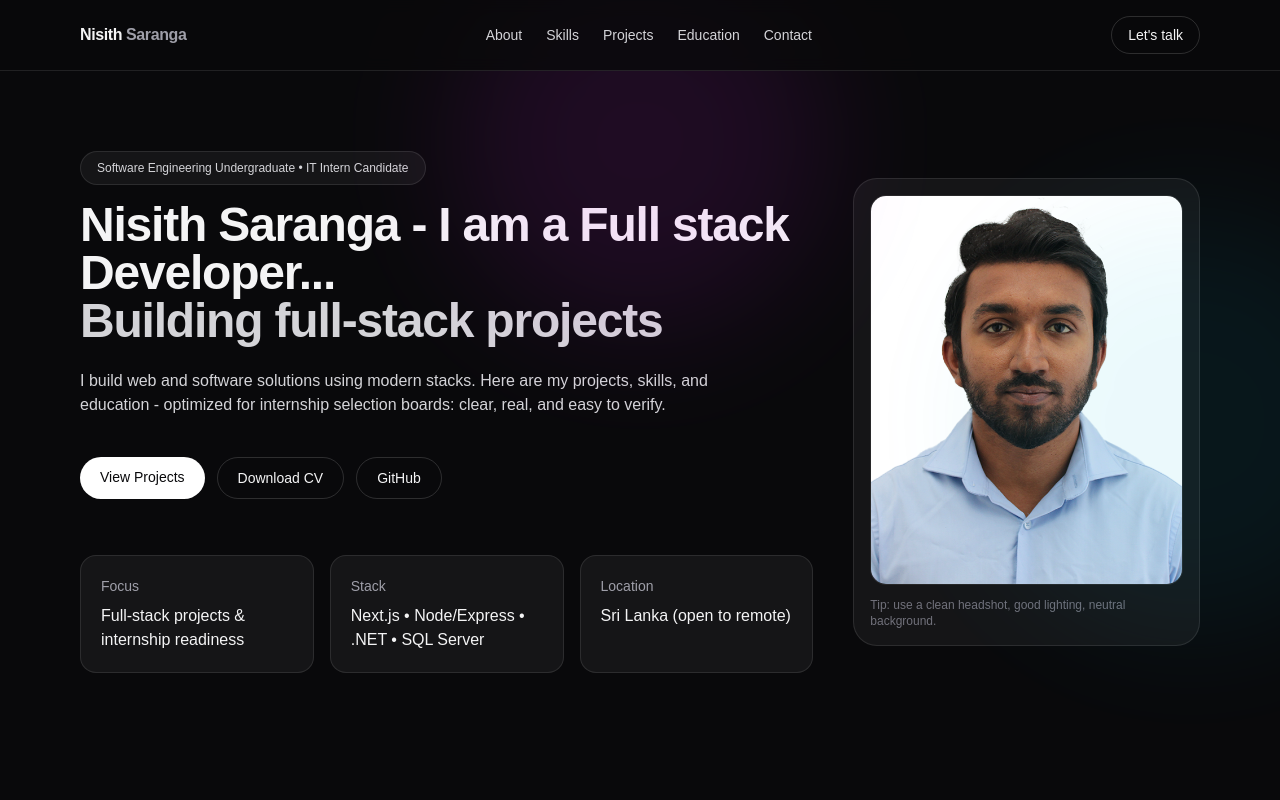
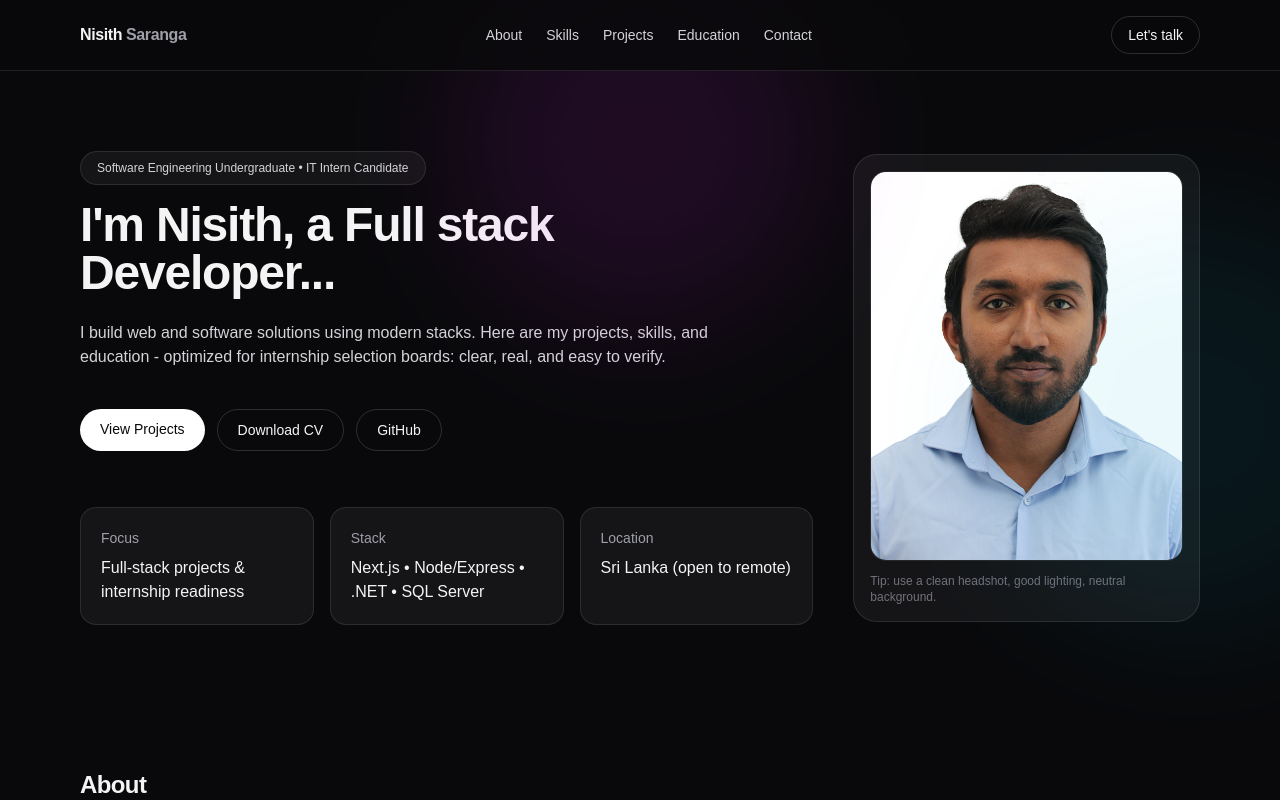
Before and after one commit to nisithSaranga/nisith-portfolio, a Next.js app: page / in a window 1280 px wide. Shown: the top 800 px of the page. Built offline with nearby package versions, Linux system fonts and the light colour scheme.

Commit message:
update the hero section

```diff
--- a/app/page.tsx
+++ b/app/page.tsx
@@ -101,9 +101,9 @@ export default function Home() {
                 </p>
 
                 <h1 className="max-w-3xl text-4xl font-semibold tracking-tight sm:text-5xl">
-                  Nisith Saranga - I am a Full stack Developer...
+                  I'm Nisith, a Full stack Developer...
                   <br />
-                  <span className="text-zinc-300">Building full-stack projects</span>
+                  <span className="text-zinc-300"></span>
                 </h1>
 
                 <p className="mt-6 max-w-2xl text-zinc-300">
```
